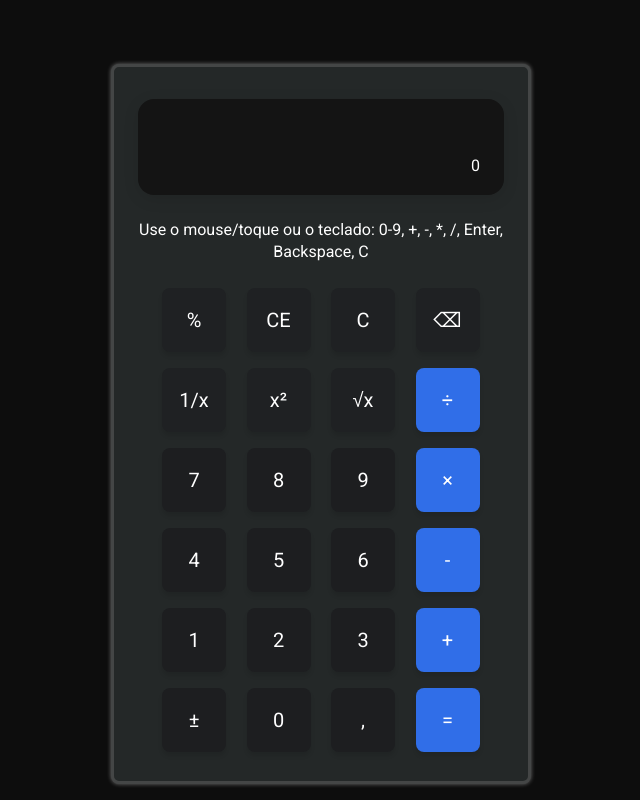
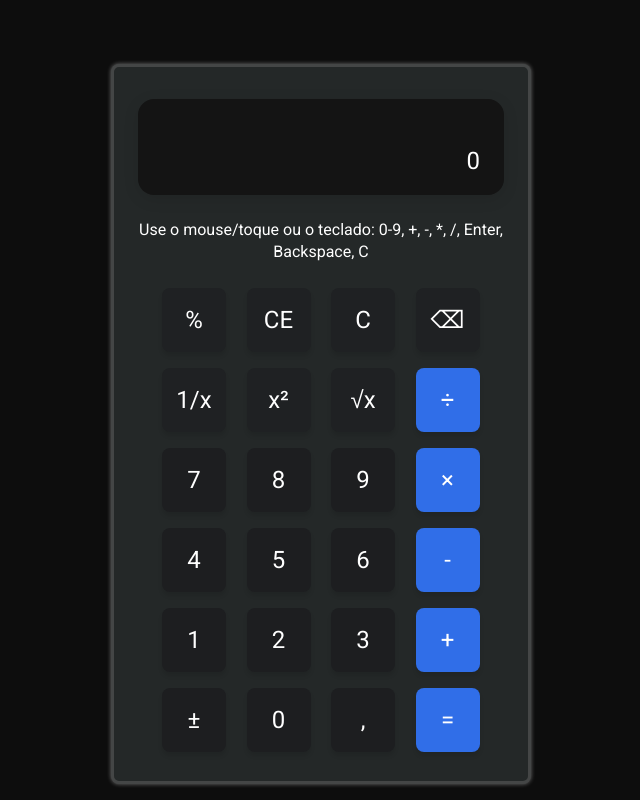
Before and after one commit to givanyo/angular-signals-calculator, an Angular app: page / in a window 1280 px wide. Shown: the whole page, without its empty margins (319-959 px from the left). Built offline with nearby package versions, Linux system fonts and the light colour scheme.

Commit message:
style: tamanho da fonte aumentado

```diff
--- a/src/app/calculator/display/display.css
+++ b/src/app/calculator/display/display.css
@@ -11,6 +11,7 @@
   padding-block: 1.25rem;
   justify-content: flex-end;
   align-items: flex-end;
+  font-size: 1.5rem;
 }
 
 .memory-and-operator {
--- a/src/app/calculator/keypad-item/keypad-item.css
+++ b/src/app/calculator/keypad-item/keypad-item.css
@@ -8,7 +8,7 @@
   box-shadow: 0 4px 4px 0 rgba(0, 0, 0, 0.1);
   outline: none;
   border: none;
-  font-size: 1.25rem;
+  font-size: 1.5rem;
   cursor: pointer;
   transition: 0.2s cubic-bezier(0.075, 0.82, 0.165, 1);
 }
```
